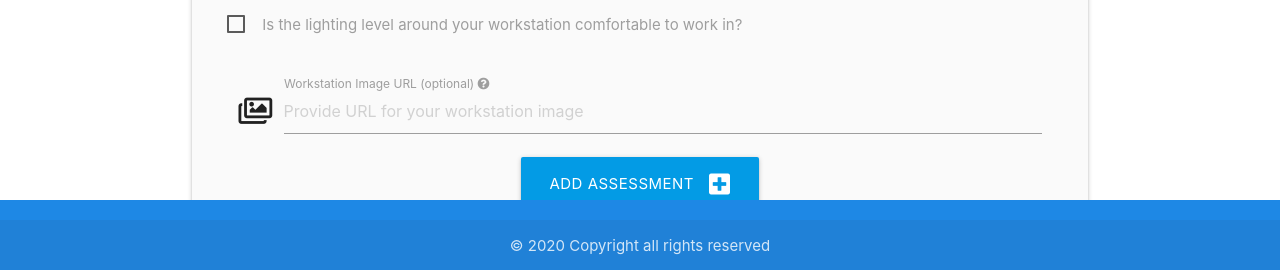
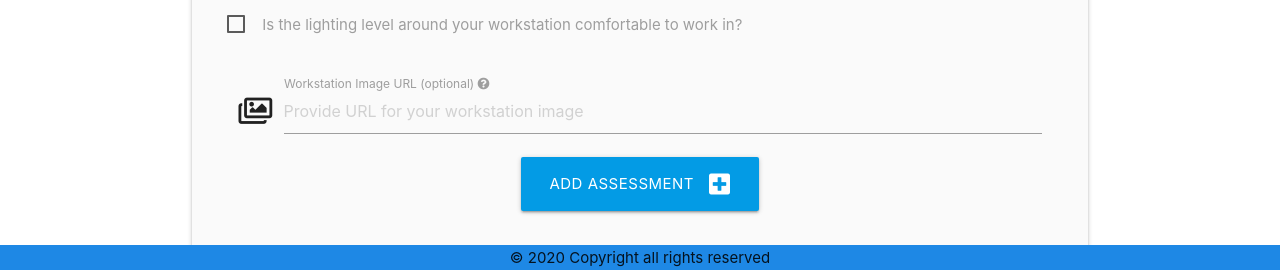
Before and after one commit to Code-Institute-Submissions/VDU-Assessment, a Flask app: page /add_check in a window 1280 px wide. Shown: the part 1622-1892 px from the top of the page. Run offline with Flask 2, Linux system fonts and the light colour scheme; data that the repository does not hold is empty; some libraries are stand-ins or nearby versions.

Commit message:
restyled footer to be more slimline

```diff
--- a/templates/base.html
+++ b/templates/base.html
@@ -67,14 +67,12 @@
         {% block content %}
         {% endblock %}
     </main>
-     <footer class="page-footer text-shadow blue darken-1 center-align">
-        <div class="footer-copyright">
-            <div class="container">
+     <footer class="text-shadow blue darken-1 center-align">
+        <div class="container">
                 © 2020 Copyright all rights reserved <br>
                 {% if "user" in session %}
                  {{session.user}} is signed In
                  {% endif %}
-            </div>
         </div>
     </footer>
     <script src="https://code.jquery.com/jquery-3.5.1.min.js" integrity="sha256-9/aliU8dGd2tb6OSsuzixeV4y/faTqgFtohetphbbj0=" crossorigin="anonymous"></script>
```
